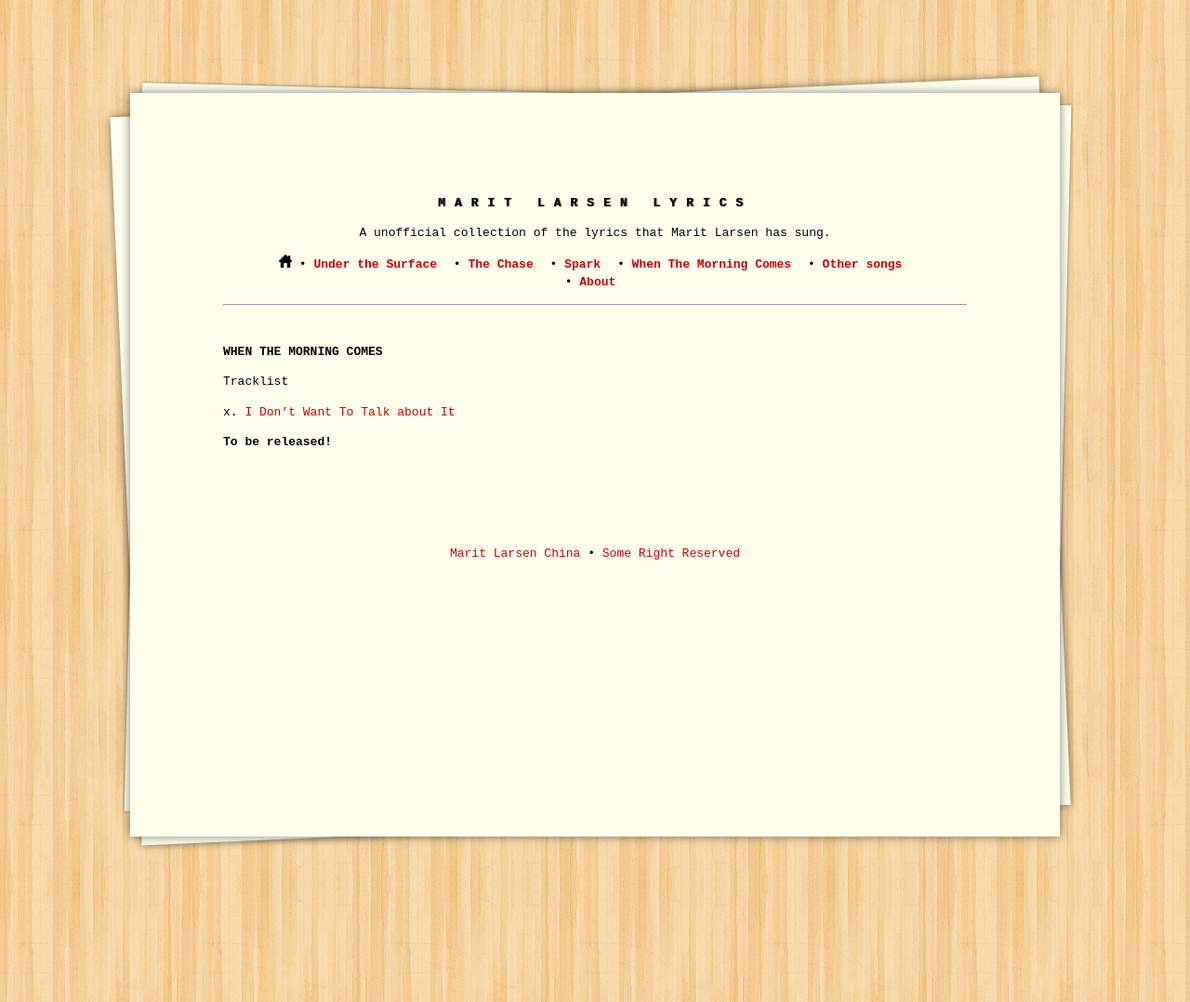
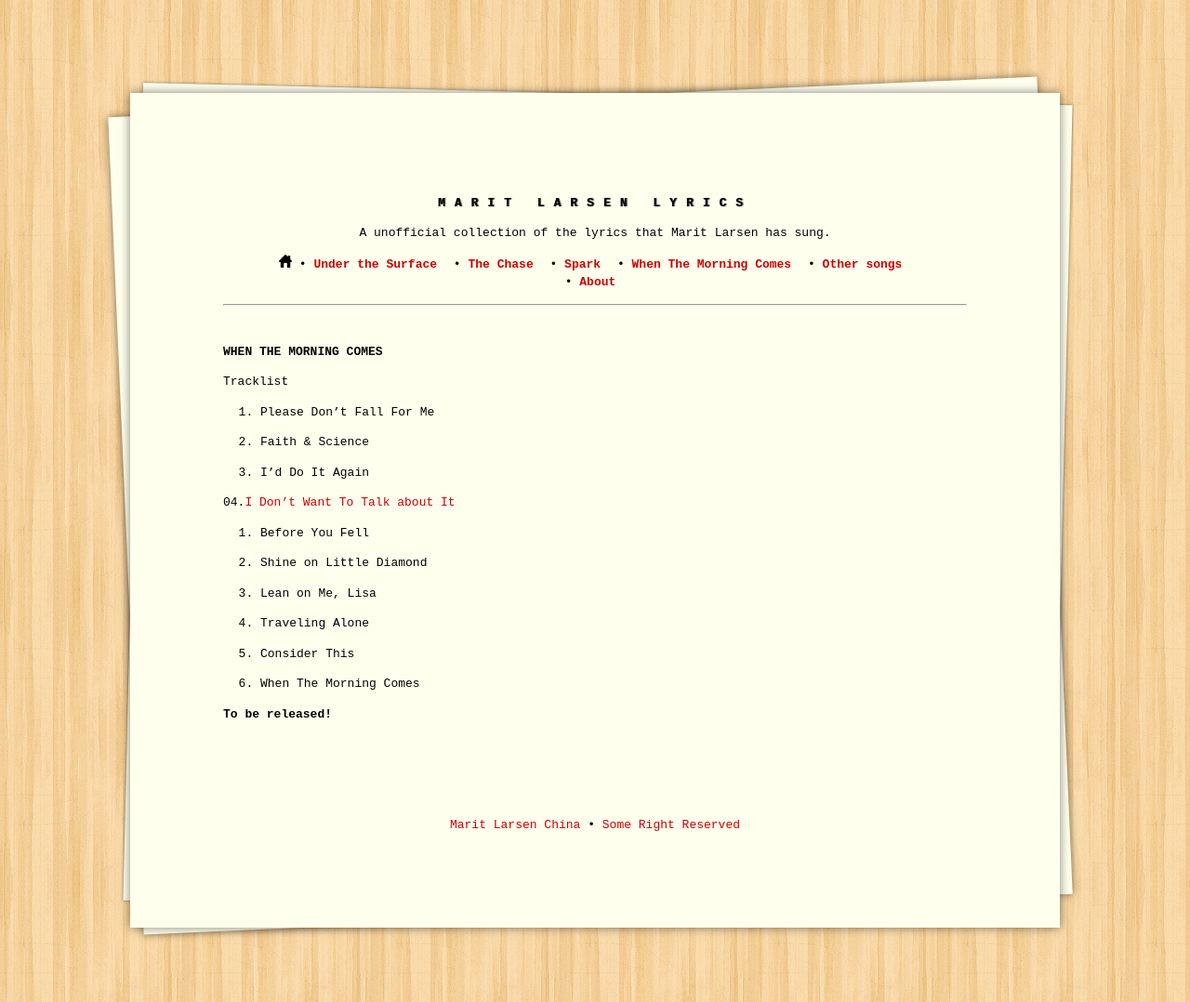
Before and after one commit to maritlarsenchina/maritlarsenlyrics, a Jekyll site: the page built from When-The-Morning-Comes.md, in a window 1280 px wide. Shown: the whole page at 93% size. Built offline with Jekyll 4.4.1, drawn with Linux system fonts in a browser that asks for light colours.

Commit message:
add tracklist of When The Morning Comes album

```diff
--- a/When-The-Morning-Comes.md
+++ b/When-The-Morning-Comes.md
@@ -5,6 +5,24 @@ permalink: /when-the-morning-comes/
 ---
 Tracklist
 
- x. [I Don't Want To Talk about It](/when-the-morning-comes/I-Dont-Want-To-Talk-about-It.html)
+ 01. Please Don't Fall For Me
+
+ 02. Faith & Science
+
+ 03. I'd Do It Again
+
+ 04.[I Don't Want To Talk about It](/when-the-morning-comes/I-Dont-Want-To-Talk-about-It.html)
+
+ 05. Before You Fell
+
+ 06. Shine on Little Diamond
+
+ 07. Lean on Me, Lisa
+
+ 08. Traveling Alone
+
+ 09. Consider This
+
+ 10. When The Morning Comes
 
  **To be released!**
```
